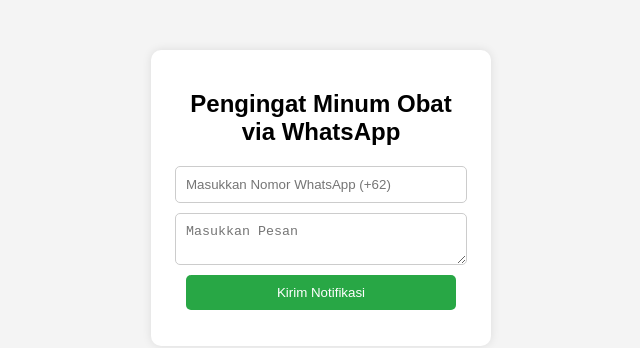
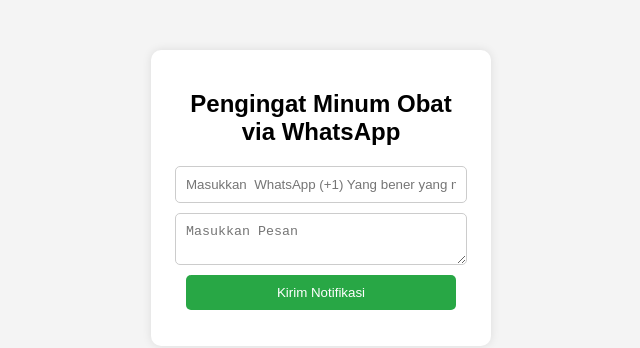
Before and after one commit to ahmadUffi/belajarGithub, a plain HTML site: page index.html in a window 1280 px wide. Shown: the full height of the page, 319-959 px from the left. Drawn offline with Linux system fonts and the light colour scheme.

Commit message:
fix : yauda si

```diff
--- a/index.html
+++ b/index.html
@@ -47,7 +47,7 @@
         <input
           type="text"
           id="phone"
-          placeholder="Masukkan Nomor WhatsApp (+62)"
+          placeholder="Masukkan  WhatsApp (+1) Yang bener yang mana hayo bang?"
           required
         />
         <textarea id="message" placeholder="Masukkan Pesan" required></textarea>
```
